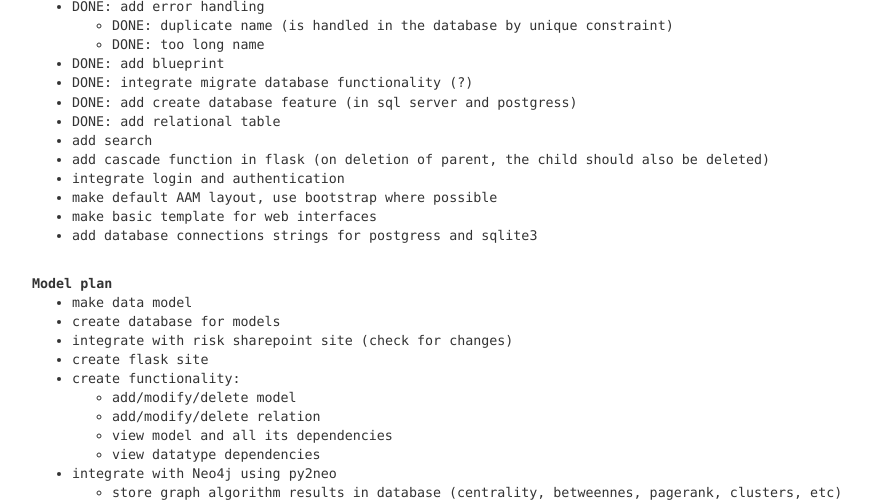
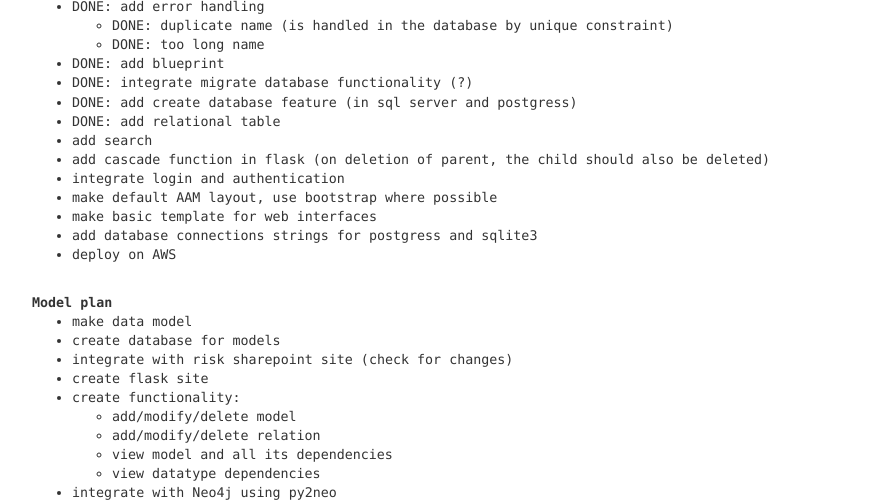
Before and after one commit to pmhuizinga/snippet, a Flask app: page / in a window 1280 px wide. Shown: the part 323-827 px from the top of the page, without its empty margins (18-889 px from the left). Run offline with Flask 2, Linux system fonts and the light colour scheme; some libraries are stand-ins or nearby versions.

Commit message:
minor changes

```diff
--- a/app/templates/index.html
+++ b/app/templates/index.html
@@ -30,6 +30,7 @@
             <li>make default AAM layout, use bootstrap where possible</li>
             <li>make basic template for web interfaces</li>
             <li>add database connections strings for postgress and sqlite3</li>
+            <li>deploy on AWS</li>
         </ul>
 <br>
         <b>Model plan</b><br>
```
